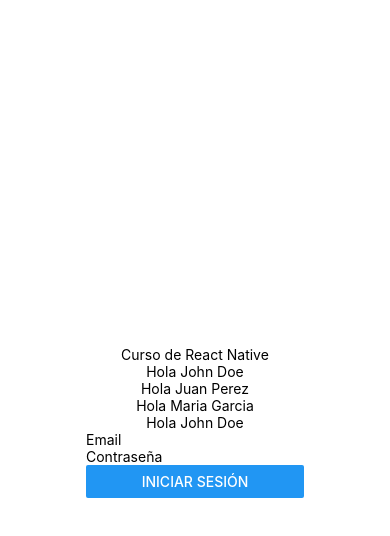
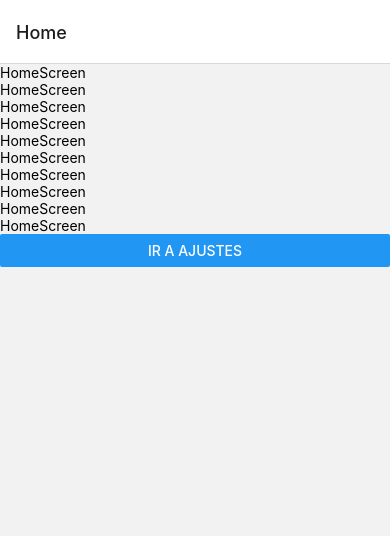
Before and after one commit to COANelmejor/curso-react-native-introduccion, a React Native app: screen / in a window 390 px wide. Shown: the top 536 px of the page. Built offline with nearby package versions, Linux system fonts and the light colour scheme.

Commit message:
Ejemplo de navegación.

```diff
--- a/App.js
+++ b/App.js
@@ -1,23 +1,13 @@
 import { StyleSheet, Text, View } from 'react-native';
 import { NavigationContainer } from '@react-navigation/native';
 
-import LoginForm from './src/components/LoginForm';
-import Saludar from './src/components/Saludar';
+import NavigationStack from './src/navigation/NavigationStack';
+
 
 export default function App() {
-  console.log('App Ejecutado')
   return (
     <NavigationContainer>
-      <View style={styles.container}>
-        <Text>
-          Curso de React Native
-        </Text>
-        <Saludar />
-        <Saludar firstname="Juan" lastname="Perez" />
-        <Saludar firstname="Maria" lastname="Garcia" />
-        <Saludar />
-        <LoginForm />
-      </View>
+      <NavigationStack />
     </NavigationContainer>
   );
 }
--- /dev/null
+++ b/src/navigation/NavigationStack.js
@@ -0,0 +1,16 @@
+import React from 'react'
+import { createNativeStackNavigator } from '@react-navigation/native-stack'
+
+import HomeScreen from '../screens/HomeScreen';
+import SettingsScreen from '../screens/SettingsScreen';
+
+const Stack = createNativeStackNavigator();
+
+export default function Navigation() {
+  return (
+    <Stack.Navigator initialRouteName='Home'>
+      <Stack.Screen name='Home' component={HomeScreen} />
+      <Stack.Screen name='Settings' component={SettingsScreen} />
+    </Stack.Navigator>
+  )
+}
--- /dev/null
+++ b/src/screens/HomeScreen.js
@@ -0,0 +1,26 @@
+import React from 'react'
+import { View, Text, Button, Settings } from 'react-native'
+
+export default function HomeScreen(props) {
+  const { navigation } = props;
+
+  const goToSettings = () => {
+    navigation.navigate('Settings');
+  }
+
+  return (
+    <View>
+      <Text>HomeScreen</Text>
+      <Text>HomeScreen</Text>
+      <Text>HomeScreen</Text>
+      <Text>HomeScreen</Text>
+      <Text>HomeScreen</Text>
+      <Text>HomeScreen</Text>
+      <Text>HomeScreen</Text>
+      <Text>HomeScreen</Text>
+      <Text>HomeScreen</Text>
+      <Text>HomeScreen</Text>
+      <Button onPress={goToSettings} title='Ir a Ajustes'/>
+    </View>
+  )
+}
--- /dev/null
+++ b/src/screens/SettingsScreen.js
@@ -0,0 +1,27 @@
+import React from 'react'
+import { View, Text, Button } from 'react-native'
+
+export default function SettingsScreen(props) {
+  const { navigation } = props;
+
+  const goToPage = (pageName) => {
+    navigation.navigate(pageName);
+  }
+
+  return (
+    <View>
+      <Text>SettingsScreen</Text>
+      <Text>SettingsScreen</Text>
+      <Text>SettingsScreen</Text>
+      <Text>SettingsScreen</Text>
+      <Text>SettingsScreen</Text>
+      <Text>SettingsScreen</Text>
+      <Text>SettingsScreen</Text>
+      <Text>SettingsScreen</Text>
+      <Text>SettingsScreen</Text>
+      <Text>SettingsScreen</Text>
+      <Text>SettingsScreen</Text>
+      <Button onPress={() => goToPage('Home')} title='Ir a Home' />
+    </View>
+  )
+}
```
